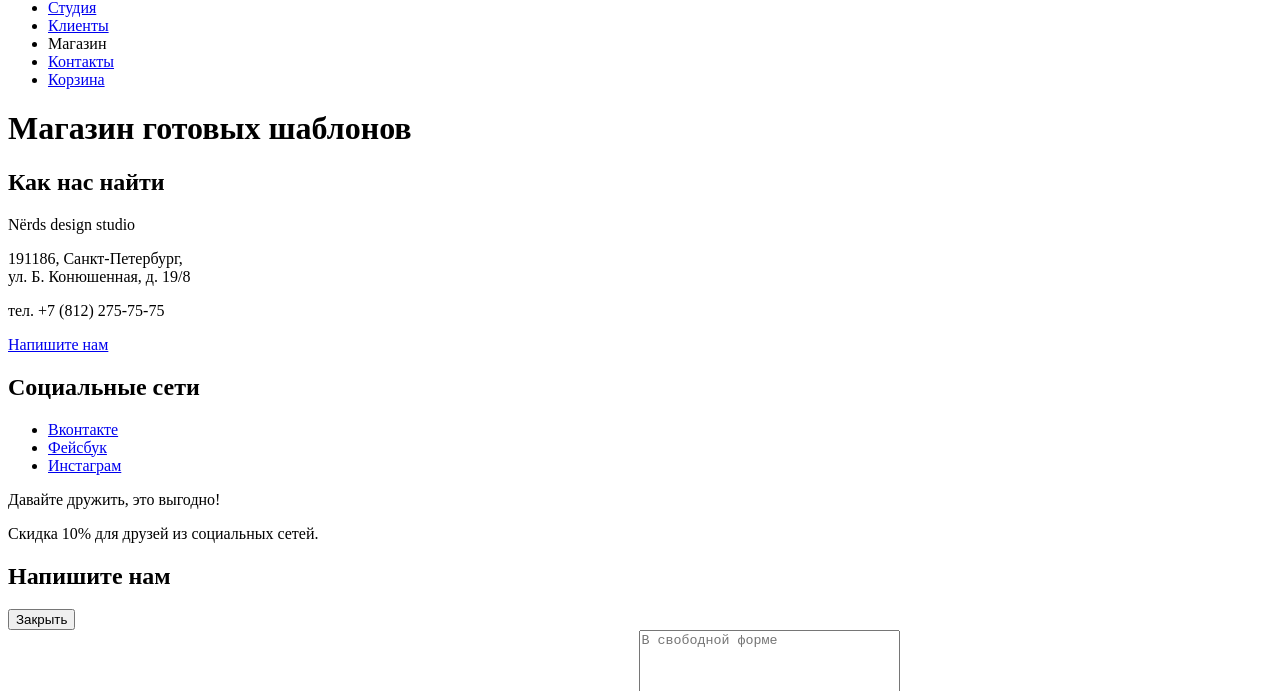
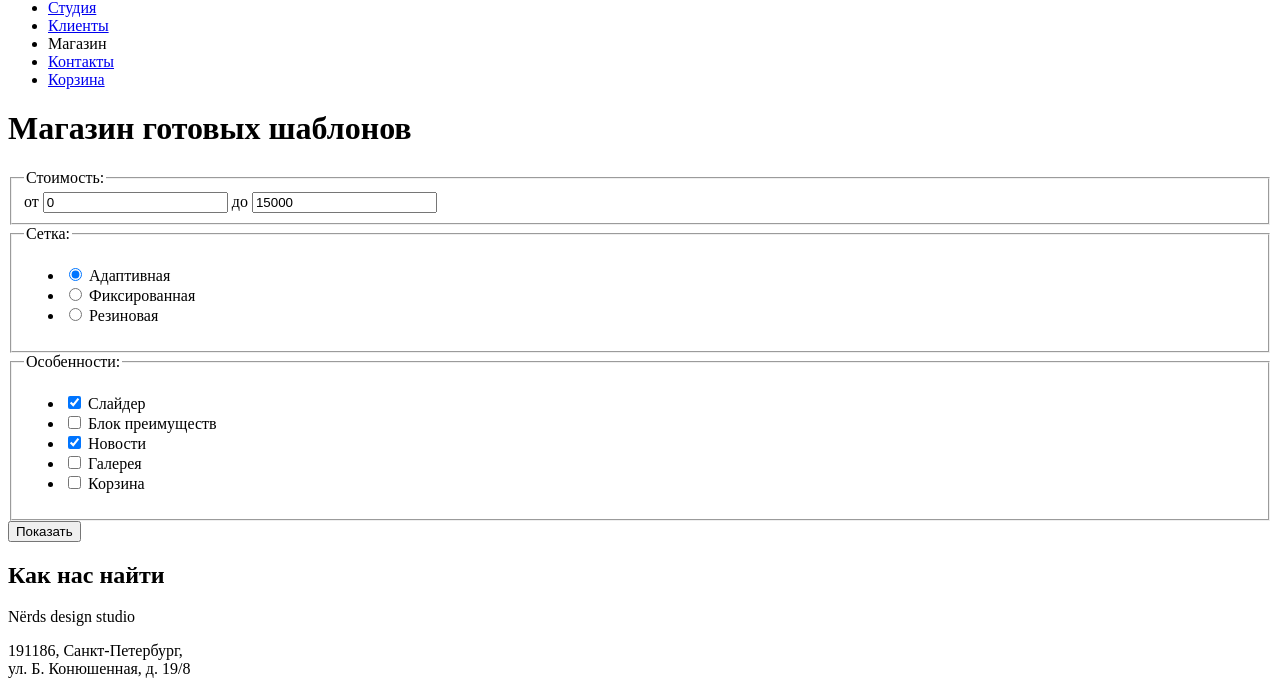
Before and after one commit to val-litvinenko/nerds-for-training, a plain HTML site: page catalog.html in a window 1280 px wide. Shown: the part 94-785 px from the top of the page. Drawn offline with Linux system fonts and the light colour scheme.

Commit message:
Create filters

```diff
--- a/catalog.html
+++ b/catalog.html
@@ -23,7 +23,71 @@
   </header>
   <main>
     <h1>Магазин готовых шаблонов</h1>
-
+    <form action="https://echo.htmlacademy.ru" method="GET">
+      <fieldset>
+        <legend>Стоимость:</legend>
+        <div class="range-filter">
+          <div class="range-controls">
+            <div class="scale">
+              <div class="bar"></div>
+            </div>
+            <div class="toggle toggle-min"></div>
+            <div class="toggle toggle-max"></div>
+          </div>
+          <div class="price-controls">
+            <label class="min-price">
+              от <input type="number" name="min-price" value="0">
+            </label>
+            <label class="max-price">
+              до <input type="number" name="max-price" value="15000">
+            </label>
+          </div>
+        </div>
+    </fieldset>
+      <fieldset>
+        <legend>Сетка:</legend>
+        <ul>
+          <li>
+            <input type="radio" name="grid-group" value="adaptive" id="filter-adaptive" checked>
+            <label for="filter-adaptive">Адаптивная</label>
+          </li>
+          <li>
+            <input type="radio" name="grid-group" value="fix" id="filter-fix">
+            <label for="filter-fix">Фиксированная</label>
+          </li>
+          <li>
+            <input type="radio" name="grid-group" value="flexible" id="filter-flexible">
+            <label for="filter-flexible">Резиновая</label>
+          </li>
+        </ul>
+      </fieldset>
+      <fieldset>
+        <legend>Особенности:</legend>
+        <ul>
+          <li>
+            <input type="checkbox" name="slider" id="filter-slider" checked>
+            <label for="filter-slider">Слайдер</label>
+          </li>
+          <li>
+            <input type="checkbox" name="advantages" id="filter-advantages">
+            <label for="filter-advantages">Блок преимуществ</label>
+          </li>
+          <li>
+            <input type="checkbox" name="news" id="filter-news" checked>
+            <label for="filter-news">Новости</label>
+          </li>
+          <li>
+            <input type="checkbox" name="gallery" id="filter-gallery">
+            <label for="filter-gallery">Галерея</label>
+          </li>
+          <li>
+            <input type="checkbox" name="cart" id="filter-cart">
+            <label for="cart">Корзина</label>
+          </li>
+        </ul>
+      </fieldset>
+      <button type="submit">Показать</button>
+    </form>
   </main>
   <footer>
     <section>
```
